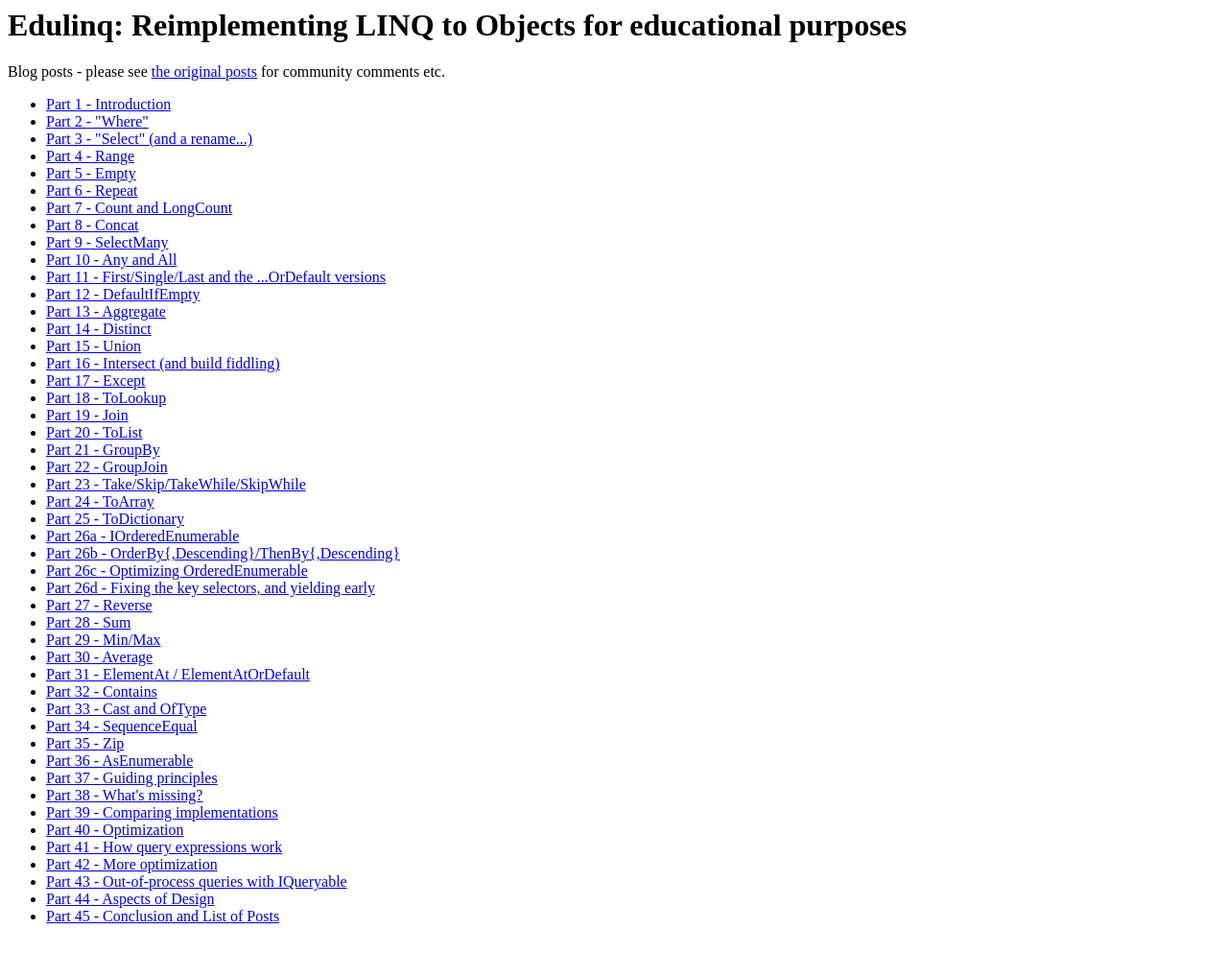
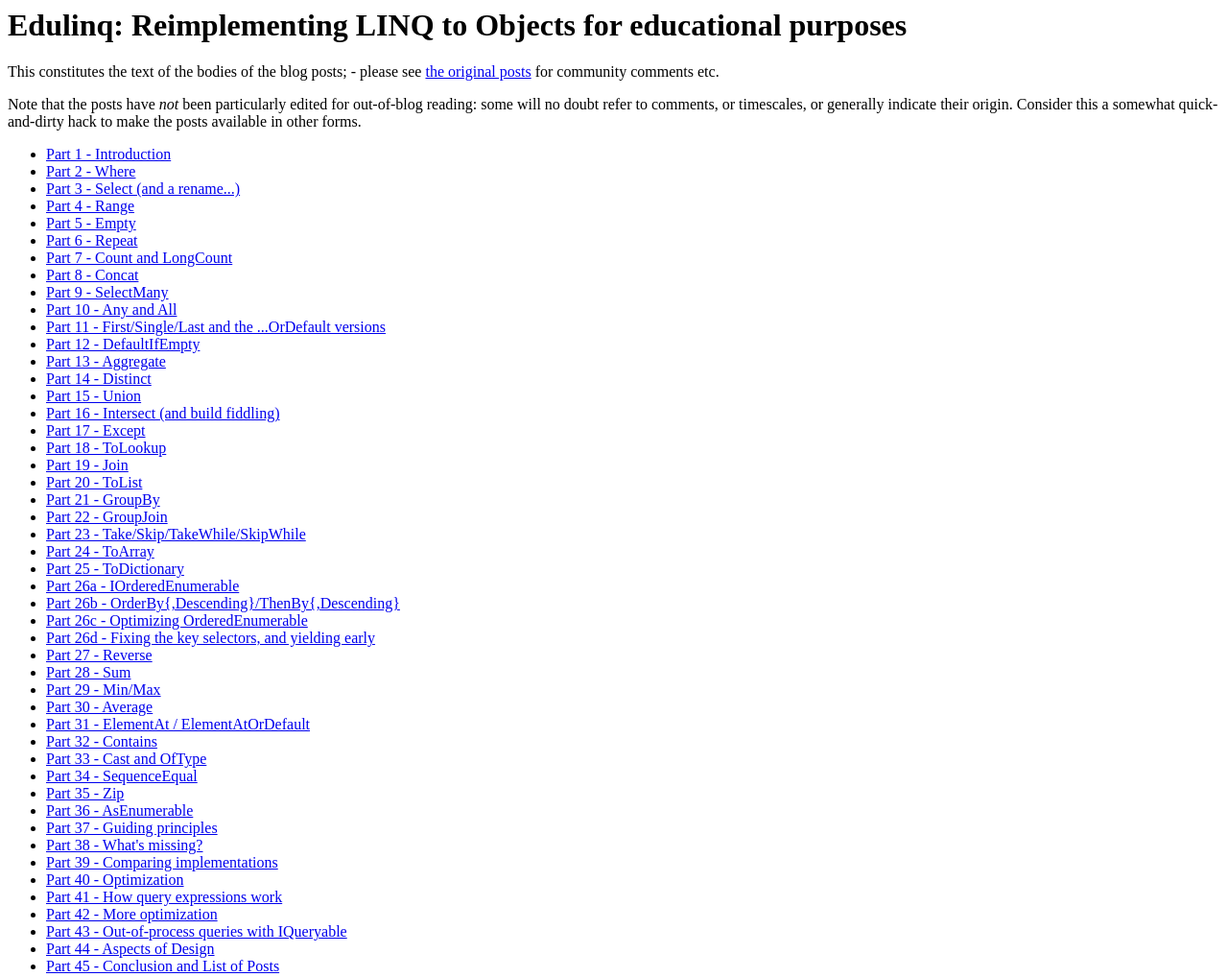
Before and after one commit to jskeet/edulinq, a plain HTML site: page posts/index.html in a window 1280 px wide. Shown: the whole page at 96% size. Before the commit the page ends 980 px from the top, so only its background shows below. Drawn offline with Linux system fonts and the light colour scheme.

Commit message:
Minor tweaks and an image.

```diff
--- a/posts/index.html
+++ b/posts/index.html
@@ -1,15 +1,18 @@
 <html>
 <head>
-<title>Edulinq: Reimplementing LINQ to Objects for educational purposes</title>
+<title>Edulinq: Reimplementing LINQ to Objects</title>
 </head>
 <body>
 <h1>Edulinq: Reimplementing LINQ to Objects for educational purposes</h1>
-<p>Blog posts - please see <a href="http://msmvps.com/blogs/jon_skeet/archive/tags/Edulinq/default.aspx">the
-original posts</a> for community comments etc.</p>
+<p>This constitutes the text of the bodies of the blog posts; - please see
+<a href="http://msmvps.com/blogs/jon_skeet/archive/tags/Edulinq/default.aspx">the original posts</a> for community comments etc.</p>
+<p>Note that the posts have <i>not</i> been particularly edited for out-of-blog reading: some will no doubt refer
+to comments, or timescales, or generally indicate their origin. Consider this a somewhat quick-and-dirty hack to make
+the posts available in other forms.</p>
 <ul>
 <li><a href="01-Intro.html">Part 1 - Introduction</a></li>
-<li><a href="02-Where.html">Part 2 - &quot;Where&quot;</a></li>
-<li><a href="03-Select.html">Part 3 - &quot;Select&quot; (and a rename...)</a></li>
+<li><a href="02-Where.html">Part 2 - Where</a></li>
+<li><a href="03-Select.html">Part 3 - Select (and a rename...)</a></li>
 <li><a href="04-Range.html">Part 4 - Range</a></li>
 <li><a href="05-Empty.html">Part 5 - Empty</a></li>
 <li><a href="06-Repeat.html">Part 6 - Repeat</a></li>
```
Also changed, not shown: posts/02-Where.html (+1 -1 lines), posts/03-Select.html (+1 -1 lines), posts/43-IQueryable.html (+1 -1 lines), posts/IQueryable.png (added).
